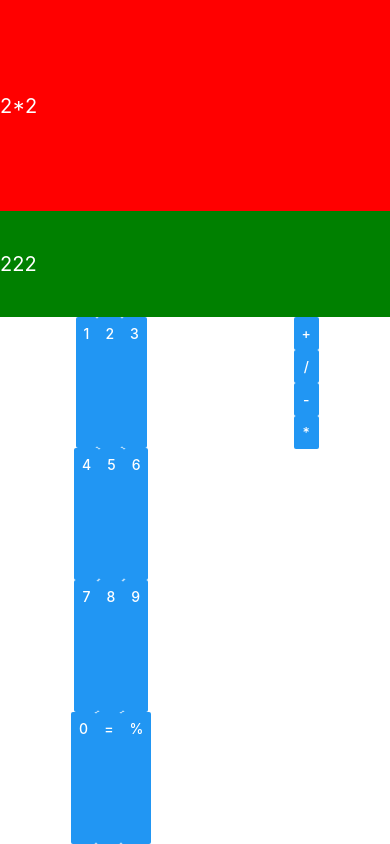
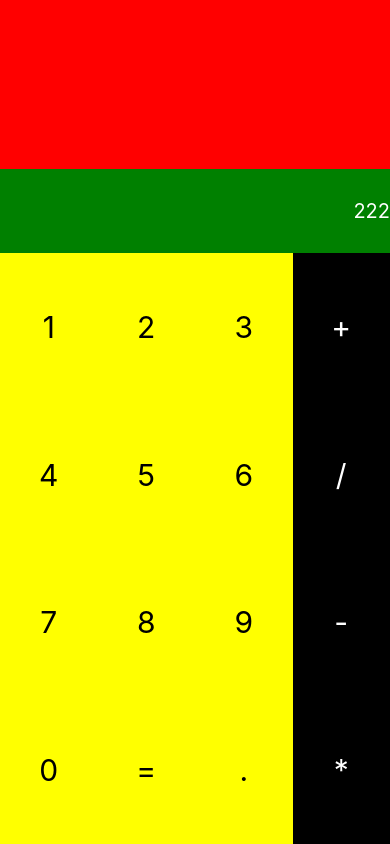
Before and after one commit to HaseebUrRehman98/Calculator_react, a React Native app: screen / in a window 390 px wide. Built offline with nearby package versions, Linux system fonts and the light colour scheme.

Commit message:
second commit

```diff
--- a/App.js
+++ b/App.js
@@ -1,43 +1,60 @@
 import React from 'react';
-import { StyleSheet, Text, View,Button } from 'react-native';
+import { StyleSheet, Text, View,Button,TouchableOpacity } from 'react-native';
 
 export default class App extends React.Component {
+  constructor(){
+    super()
+    this.state={
+      resultText:"",
+    }
+  }
+  calculateResult(text){
+    return "0"
+  }
+  buttononPress(text){
+    if(text == '='){
+        return this.state.resultText
+    }
+   this.setState({
+     resultText:this.state.resultText+text
+   })
+  }
   render() {
-    let roper=[];
+    let rowOper=[];
     let rows=[];
-    let nums=[[1,2,3],[4,5,6],[7,8,9],[0,"=","%"]];
+    let nums=[[1,2,3],[4,5,6],[7,8,9],[0,'=',"."]];
     let oper=["+","/","-","*"];
     for(let i=0;i<4;i++)
     {
       let row=[];
       for(let j=0;j<3;j++)
       {
-        row.push(<Button style={styles.btn} title={""+nums[i][j]}/>);
+        row.push(<TouchableOpacity onPress={()=>this.buttononPress(nums[i][j])} style={styles.btn}><Text style={styles.buttonText}>{nums[i][j]}</Text></TouchableOpacity> );
       }
       rows.push(<View style={styles.row}>{row}</View>);
     }
     for(let i=0;i<4;i++)
     {
-      roper.push(<Button style={StyleSheet.btn} title={""+oper[i]}/>);
+      rowOper.push(<TouchableOpacity style={styles.btn}><Text style={styles.buttonTextOper}>{oper[i]}</Text></TouchableOpacity> );
     }
+
     return (
-      <View style={styles.container}>
+   <View style={styles.container}>
         <View style={styles.result}>
-       <Text style={styles.resultText}>2*2</Text>
+        <Text style={styles.resultText}>{this.state.resultText}</Text>
        </View>
        <View style={styles.calculation}>
        <Text style={styles.calculationText}>222</Text>
        </View>
       <View style={styles.buttons}>
-       <View styles={styles.numbers}>
-           {rows}
+         <View style={styles.numbers}>
+          {rows}
+         </View>
+         <View style={styles.operations}>
+          {rowOper}
+         </View>
       </View>
-      <View styles={styles.operations}>
-       {roper}
-       </View>
-      </View>
-
-      </View>
+   </View>
     );
   }
 }
@@ -46,26 +63,32 @@ const styles = StyleSheet.create({
   container: {
     flex:1,
    },
+   buttonText:{
+   fontSize:30,
+   },
+   buttonTextOper:{
+    color:'white',
+    fontSize:30,
+   },
    btn:{
     color:'black',
     flex:1,
     justifyContent:'space-around',
-    justifyContent:'center',
     alignItems:'center',
-    alignSelf:'stretch',
+
    },
   result:{
     flex:2,
     backgroundColor:'red',
     justifyContent:'center',
-    alignContent:'flex-end'
+    alignItems:'flex-end'
 
   },
   calculation:{
     flex:1,
     backgroundColor:'green',
     justifyContent:'center',
-    alignContent:'flex-end',
+    alignItems:'flex-end',
   },
   resultText:{
     fontSize:20,
@@ -80,18 +103,18 @@ const styles = StyleSheet.create({
     flexDirection:'row',
     flex:1,
     justifyContent:'space-around',
-    alignItems:'stretch',
-    alignSelf:'center',
+    alignItems:'center',
+
 
   },
    buttons:{
-   flex:5,
+   flex:7,
    flexDirection:'row',
    justifyContent:'space-around',
   },
   numbers:{
-    flex:8,
-    backgroundColor:'red',
+    flex:3,
+    backgroundColor:'yellow',
     justifyContent:'space-around',
   },
   operations:{
```
